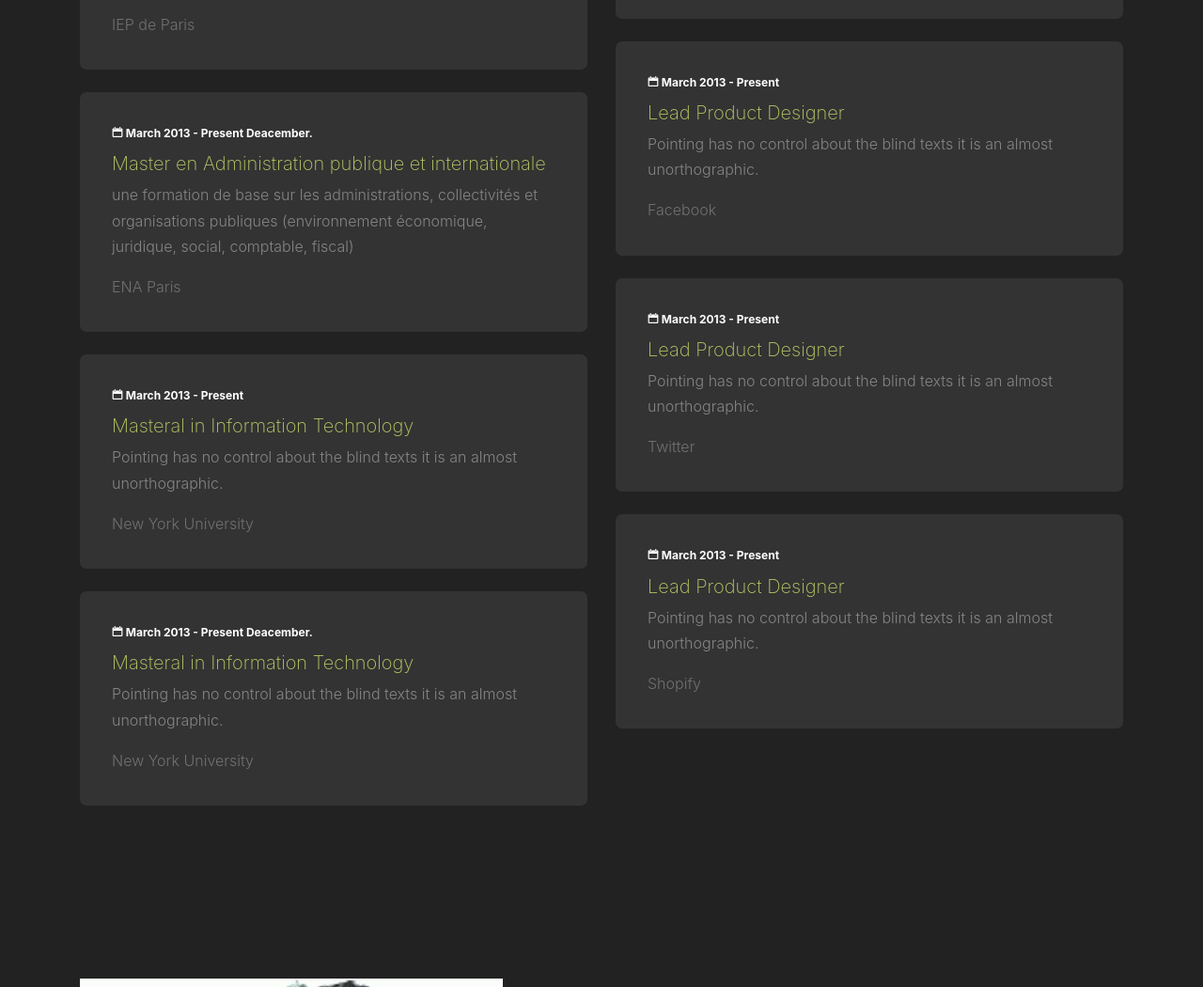
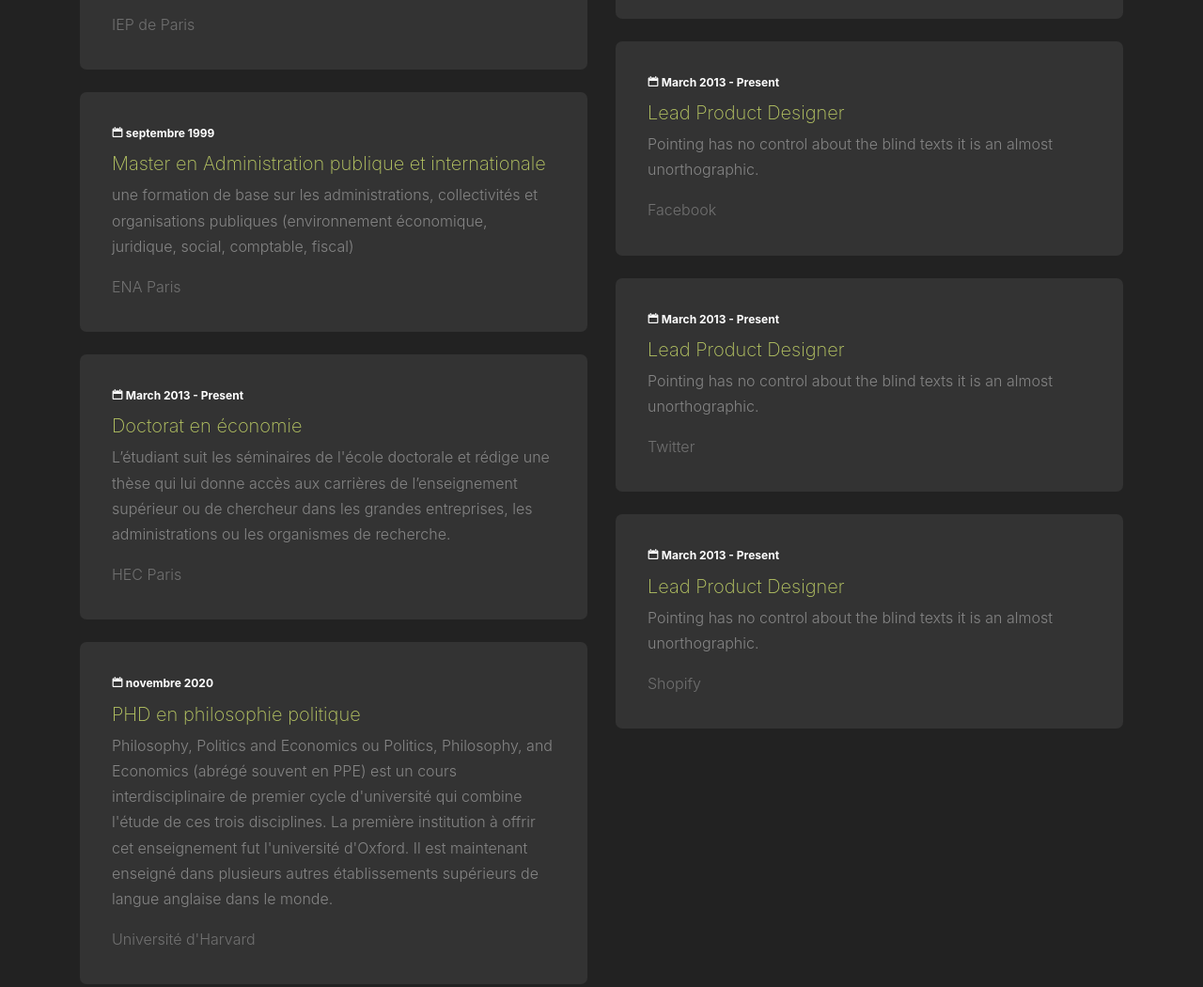
Before and after one commit to Amine372/Site_perso, a plain HTML site: page index.html in a window 1280 px wide. Shown: the part 2781-3831 px from the top of the page at 94% size. Drawn offline with nearby package versions, Linux system fonts and the light colour scheme; files whose address does not match are found by name.

Commit message:
Update index.html

```diff
--- a/index.html
+++ b/index.html
@@ -208,7 +208,7 @@ Une méthodologie de la recherche en sciences sociales comportant des cours d'an
 					</div>
 
 					<div class="resume-item mb-4">
-						<span class="date"><span class="icon-calendar"></span> March 2013 - Present Deacember.</span>
+						<span class="date"><span class="icon-calendar"></span> septembre 1999</span>
 						<h3>Master en Administration publique et internationale</h3>
 						<p> une formation de base sur les administrations, collectivités et organisations publiques (environnement économique, juridique, social, comptable, fiscal)</p>
 						<span class="school">ENA Paris</span>
@@ -216,16 +216,16 @@ Une méthodologie de la recherche en sciences sociales comportant des cours d'an
 
 					<div class="resume-item mb-4">
 						<span class="date"><span class="icon-calendar"></span> March 2013 - Present</span>
-						<h3>Masteral in Information Technology</h3>
-						<p> Pointing has no control about the blind texts it is an almost unorthographic.</p>
-						<span class="school">New York University</span>
+						<h3>Doctorat en économie</h3>
+						<p>  L’étudiant suit les séminaires de l'école doctorale et rédige une thèse qui lui donne accès aux carrières de l’enseignement supérieur ou de chercheur dans les grandes entreprises, les administrations ou les organismes de recherche.</p>
+						<span class="school">HEC Paris</span>
 					</div>
 
 					<div class="resume-item mb-4">
-						<span class="date"><span class="icon-calendar"></span> March 2013 - Present Deacember.</span>
-						<h3>Masteral in Information Technology</h3>
-						<p> Pointing has no control about the blind texts it is an almost unorthographic.</p>
-						<span class="school">New York University</span>
+						<span class="date"><span class="icon-calendar"></span> novembre 2020</span>
+						<h3>PHD en philosophie politique</h3>
+						<p> Philosophy, Politics and Economics ou Politics, Philosophy, and Economics (abrégé souvent en PPE) est un cours interdisciplinaire de premier cycle d'université qui combine l'étude de ces trois disciplines. La première institution à offrir cet enseignement fut l'université d'Oxford. Il est maintenant enseigné dans plusieurs autres établissements supérieurs de langue anglaise dans le monde.</p>
+						<span class="school">Université d'Harvard</span>
 					</div>
 
 				</div>
```
